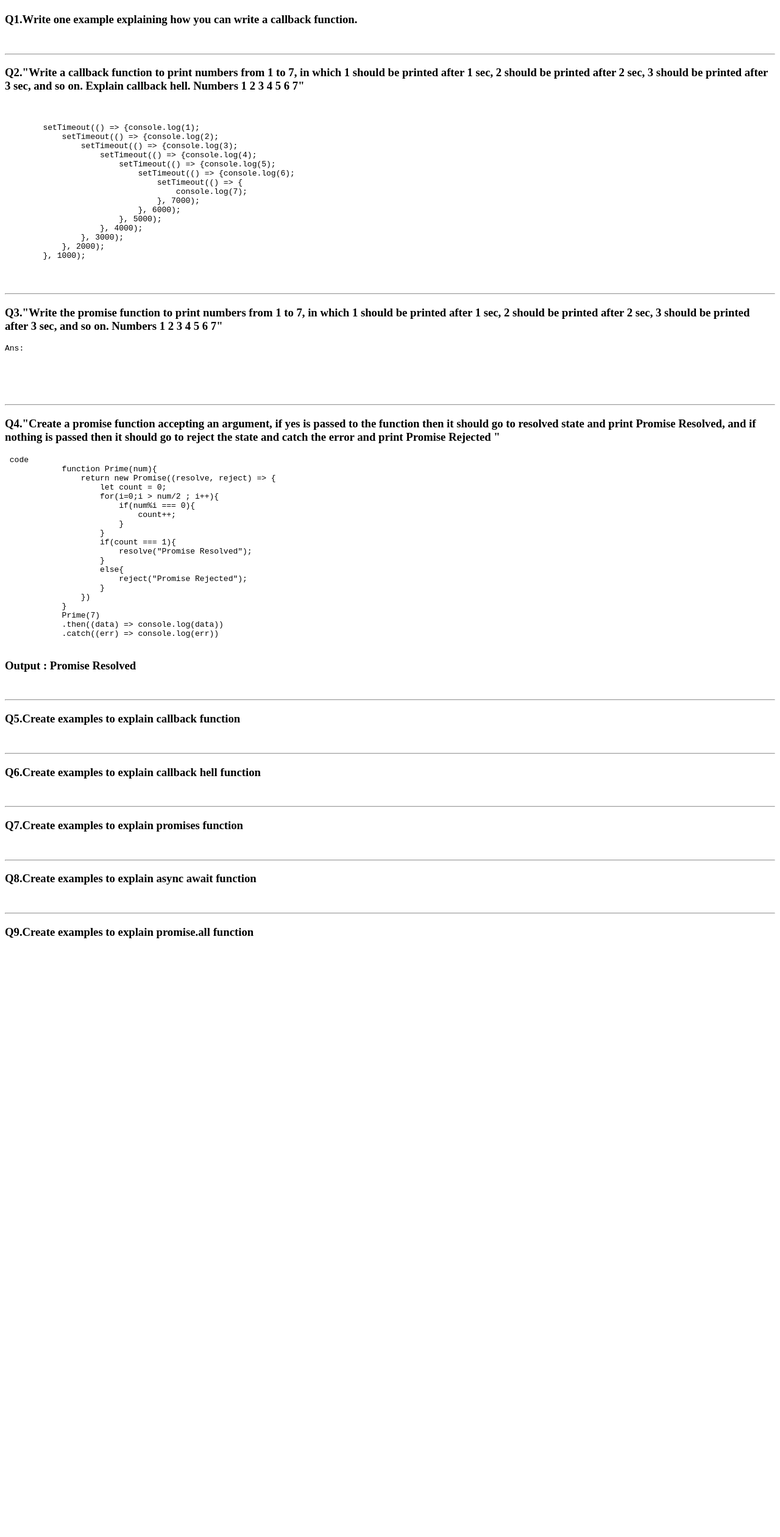
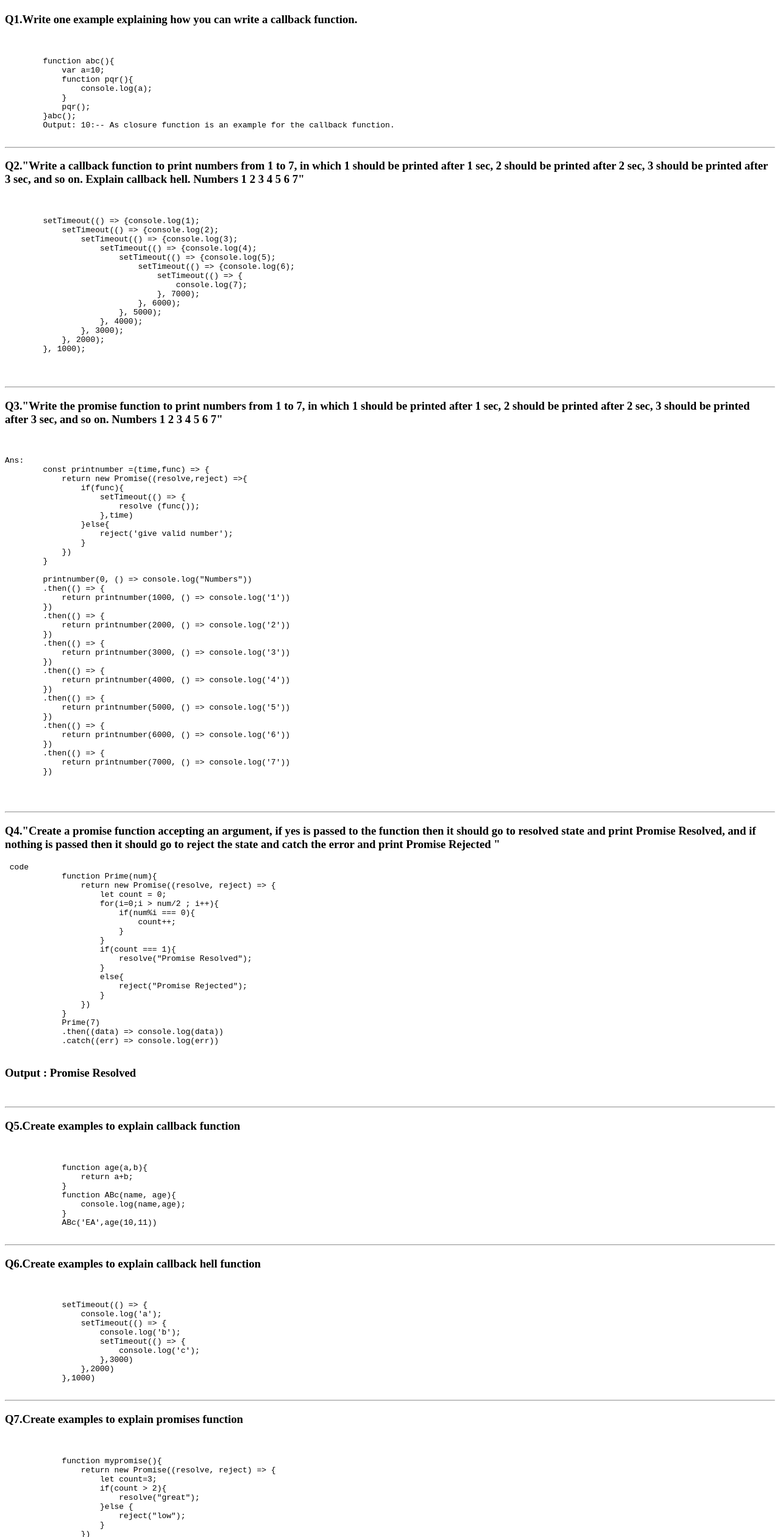
Before and after one commit to kishanmange/JS-Handson-13-Promise, a plain HTML site: page index.html in a window 1280 px wide. Shown: the part 59-2580 px from the top of the page at 61% size. Before the commit the page ends 1618 px from the top, so only its background shows below. Drawn offline with Linux system fonts and the light colour scheme; a script that the page names is missing.

Commit message:
Update index.html

```diff
--- a/index.html
+++ b/index.html
@@ -11,6 +11,16 @@
     <h3>Q1.Write one example explaining how you can write a callback function.</h3>
 
     <br>
+    <pre>
+        function abc(){
+            var a=10;
+            function pqr(){
+                console.log(a);
+            }
+            pqr();
+        }abc();
+        Output: 10:-- As closure function is an example for the callback function.
+    </pre>
     <hr>
     <h3>Q2."Write a callback function to print numbers from 1 to 7, in which 1 should be printed after 1 sec, 2 should be printed after 2 sec, 3 should be printed after 3 sec, and so on.
 
@@ -53,12 +63,47 @@
       5
       6
       7"</h3>
+      <br>
 
     <pre>Ans:
+        const printnumber =(time,func) => {
+            return new Promise((resolve,reject) =>{
+                if(func){
+                    setTimeout(() => {
+                        resolve (func());
+                    },time)
+                }else{
+                    reject('give valid number');
+                }
+            })
+        }
+
+        printnumber(0, () => console.log("Numbers"))
+        .then(() => {
+            return printnumber(1000, () => console.log('1'))
+        })
+        .then(() => {
+            return printnumber(2000, () => console.log('2'))
+        })
+        .then(() => {
+            return printnumber(3000, () => console.log('3'))
+        })
+        .then(() => {
+            return printnumber(4000, () => console.log('4'))
+        })
+        .then(() => {
+            return printnumber(5000, () => console.log('5'))
+        })
+        .then(() => {
+            return printnumber(6000, () => console.log('6'))
+        })
+        .then(() => {
+            return printnumber(7000, () => console.log('7'))
+        })
 
 
     </pre>
-    <br>
+
     <hr>
     <h3>Q4."Create a promise function accepting an argument, if yes is passed to the function then it should go to resolved state and print Promise Resolved, and if nothing is passed
         then it should go to reject the state and catch the error and print Promise Rejected "</h3>
@@ -92,20 +137,102 @@
         <h3>Q5.Create examples to explain callback function</h3>
 
         <br>
+        <pre>
+            function age(a,b){
+                return a+b;
+            }
+            function ABc(name, age){
+                console.log(name,age);
+            }
+            ABc('EA',age(10,11))
+        </pre>
         <hr>
         <h3>Q6.Create examples to explain callback hell function</h3>
 
         <br>
+        <pre>
+            setTimeout(() => {
+                console.log('a');
+                setTimeout(() => {
+                    console.log('b');
+                    setTimeout(() => {
+                        console.log('c');
+                    },3000)
+                },2000)
+            },1000)
+        </pre>
         <hr>
         <h3>Q7.Create examples to explain promises function</h3>
 
         <br>
+        <pre>
+            function mypromise(){
+                return new Promise((resolve, reject) => {
+                    let count=3;
+                    if(count > 2){
+                        resolve("great");
+                    }else {
+                        reject("low");
+                    }
+                })
+            }
+            mypromise.then((x) => console.log(x))
+            .catch((y) => console.log(y))
+
+        </pre>
         <hr>
         <h3>Q8.Create examples to explain async await function</h3>
         <br>
+        <pre>
+            function createorder(){
+                return new Promise((resolve,reject) => {
+                    setTimeout(() => {
+                        console.log("order created");
+                        resolve();
+                    },1000);
+                });
+            }
+            async function orderplaced(){
+                try{
+                    await createorder();
+                    console.log("order placed");
+                }
+                catch{
+                    console.log("error");
+                }
+            }
+            orderplaced();
+
+        </pre>
         <hr>
 
         <h3>Q9.Create examples to explain promise.all function</h3>
+        <br>
+        <pre>
+            const Abc(){
+                new Promise((resolve,reject) => {
+                    setTimeout(() => {
+                        resolve()
+                    },1000);
+                });
+            }
+            const xyz(){
+                new Promise((resolve,reject) => {
+                    setTimeout(() => {
+                        resolve()
+                    },2000);
+                });
+            }
+            const step2(){
+                console.log("abc,xyz");
+            }
+            Promise.all([Abc(),xyz()]).then(() => {
+                step2();
+            });
+            .catch(() => {
+                console.log("error");
+            });
+        </pre>
 
     <script src="./script.js"></script>
 </body>
```
